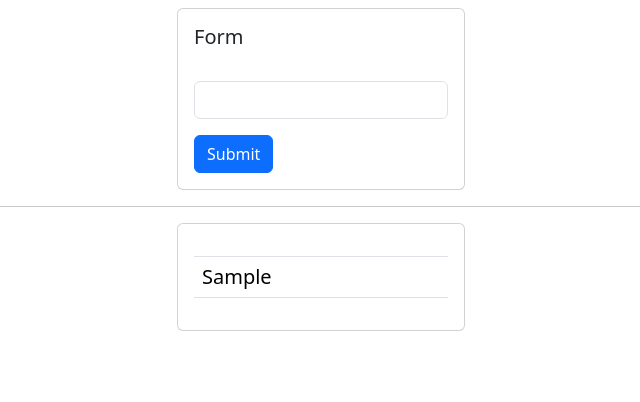
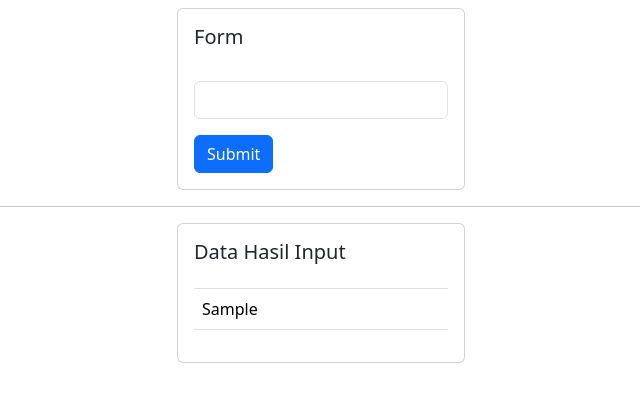
Before and after one commit to weamanompo/siperindu_lauch, a PHP site: page /rindu22/aga.php in a window 1280 px wide. Shown: the top 402 px of the page, without its empty margins (319-959 px from the left). Run offline with PHP 8.4, Linux system fonts and the light colour scheme; tables that the repository leaves empty or names only in its code hold one stand-in row (values such as "Sample post").

Commit message:
Tes Input

```diff
--- a/aga.php
+++ b/aga.php
@@ -36,7 +36,7 @@ $aga = mysqli_query($koneksi, "SELECT * FROM api ORDER BY id desc");
     <hr>
     <div class="card" style="width: 18rem;" id="content">
             <div class="card-body">
-                <h5 class="card-title">
+            <h5 class="card-title">Data Hasil Input</h5>
                 <div class="mb-3">
                 <table class="table">
         <thead>
```
